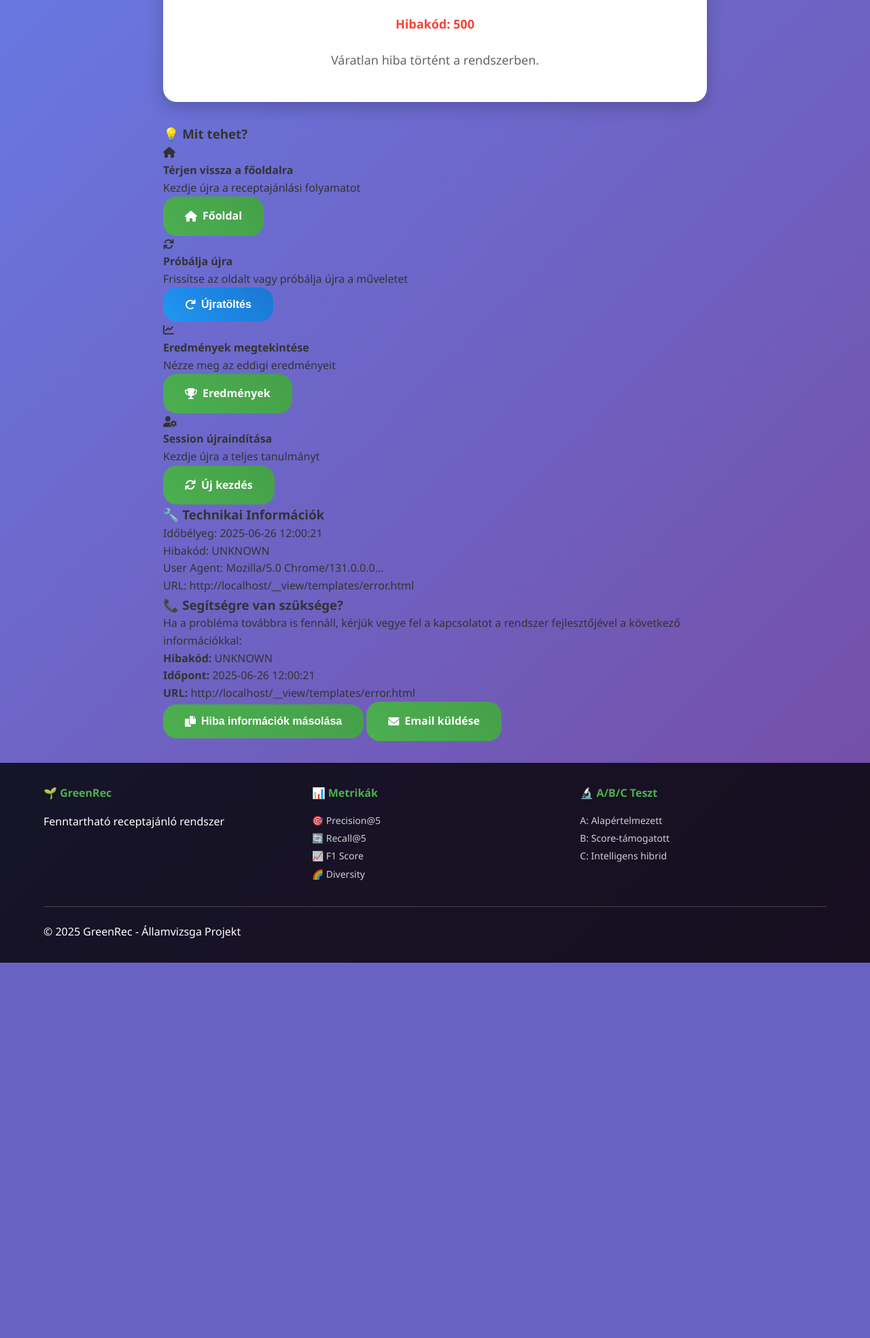
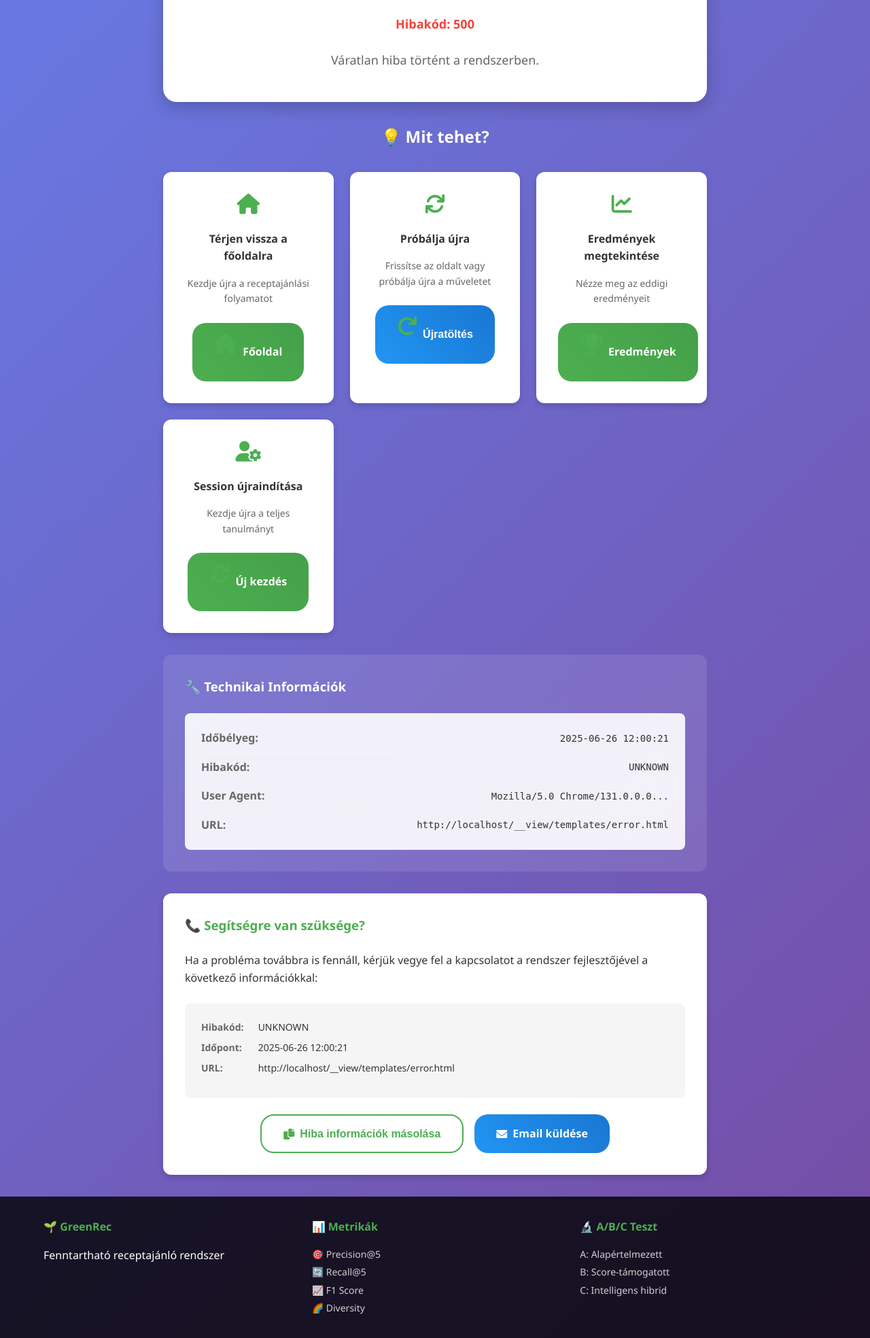
Before and after one commit to bvin81/RecSys_Bootstrap, a Flask app: template templates/error.html in a window 1280 px wide. Shown: the part 412-2380 px from the top of the page at 68% size. Before the commit the page ends 1828 px from the top, so only its background shows below. Run offline with Flask 3, Linux system fonts and the light colour scheme; the template is opened without the code that fills it, so the values that code supplies are empty; some libraries are stand-ins or nearby versions.

Commit message:
Update style.css

```diff
--- a/static/css/style.css
+++ b/static/css/style.css
@@ -1531,6 +1531,154 @@
     margin: 0 auto;
 }
 
+.error-suggestions {
+    margin-bottom: var(--spacing-xl);
+}
+
+.error-suggestions h3 {
+    color: var(--white);
+    text-align: center;
+    margin-bottom: var(--spacing-xl);
+    font-size: var(--font-size-2xl);
+}
+
+.suggestions-grid {
+    display: grid;
+    grid-template-columns: repeat(auto-fit, minmax(250px, 1fr));
+    gap: var(--spacing-lg);
+    margin-bottom: var(--spacing-xl);
+}
+
+.suggestion-card {
+    background: var(--white);
+    border-radius: var(--radius-lg);
+    padding: var(--spacing-xl);
+    text-align: center;
+    box-shadow: var(--shadow-md);
+    transition: var(--transition-normal);
+}
+
+.suggestion-card:hover {
+    transform: translateY(-5px);
+    box-shadow: var(--shadow-hover);
+}
+
+.suggestion-card i {
+    font-size: var(--font-size-3xl);
+    color: var(--primary-color);
+    margin-bottom: var(--spacing-lg);
+}
+
+.suggestion-card h4 {
+    margin-bottom: var(--spacing-md);
+    color: var(--black);
+}
+
+.suggestion-card p {
+    color: var(--dark-gray);
+    margin-bottom: var(--spacing-lg);
+    font-size: var(--font-size-sm);
+}
+
+.error-technical {
+    background: rgba(255, 255, 255, 0.1);
+    border-radius: var(--radius-lg);
+    padding: var(--spacing-xl);
+    margin-bottom: var(--spacing-xl);
+}
+
+.error-technical h3 {
+    color: var(--white);
+    margin-bottom: var(--spacing-lg);
+}
+
+.tech-info {
+    background: rgba(255, 255, 255, 0.9);
+    border-radius: var(--radius-md);
+    padding: var(--spacing-lg);
+}
+
+.tech-row {
+    display: flex;
+    justify-content: space-between;
+    align-items: center;
+    margin-bottom: var(--spacing-sm);
+    padding-bottom: var(--spacing-sm);
+    border-bottom: 1px solid var(--light-gray);
+}
+
+.tech-row:last-child {
+    border-bottom: none;
+    margin-bottom: 0;
+    padding-bottom: 0;
+}
+
+.tech-label {
+    font-weight: bold;
+    color: var(--dark-gray);
+    min-width: 120px;
+}
+
+.tech-value {
+    color: var(--black);
+    font-family: monospace;
+    font-size: var(--font-size-sm);
+    text-align: right;
+    word-break: break-all;
+}
+
+.support-info {
+    background: var(--white);
+    border-radius: var(--radius-lg);
+    padding: var(--spacing-xl);
+    box-shadow: var(--shadow-md);
+}
+
+.support-info h3 {
+    color: var(--primary-color);
+    margin-bottom: var(--spacing-lg);
+}
+
+.support-details {
+    background: var(--light-gray);
+    border-radius: var(--radius-md);
+    padding: var(--spacing-lg);
+    margin: var(--spacing-lg) 0;
+}
+
+.support-item {
+    margin-bottom: var(--spacing-sm);
+    font-size: var(--font-size-sm);
+}
+
+.support-item strong {
+    color: var(--dark-gray);
+    display: inline-block;
+    min-width: 80px;
+}
+
+.support-actions {
+    display: flex;
+    gap: var(--spacing-md);
+    justify-content: center;
+    flex-wrap: wrap;
+    margin-top: var(--spacing-lg);
+}
+
+.btn-outline {
+    background: transparent;
+    border: 2px solid var(--primary-color);
+    color: var(--primary-color);
+}
+
+.btn-outline:hover {
+    background: var(--primary-color);
+    color: var(--white);
+}
+
+.btn-info {
+    background: linear-gradient(45deg, var(--info-color), #1976d2);
+}
 /* ----- ANALYTICS RESPONSIVE DESIGN ----- */
 @media (max-width: 768px) {
     .key-stats {
```
